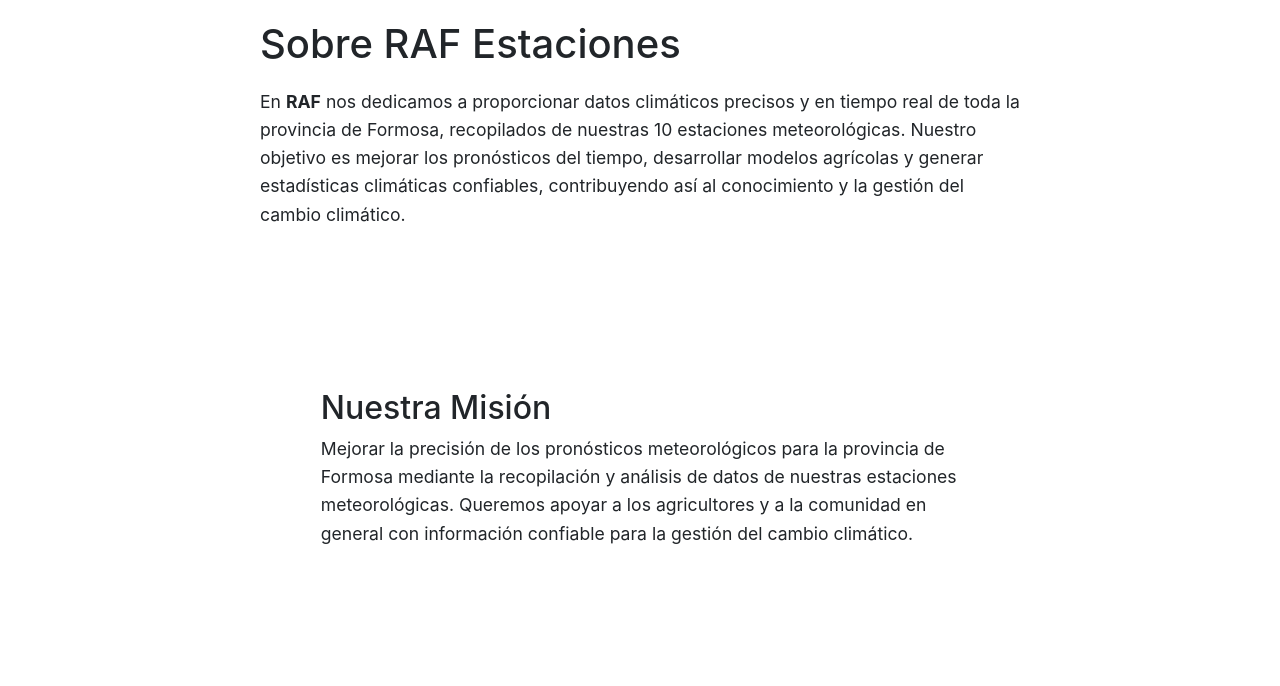
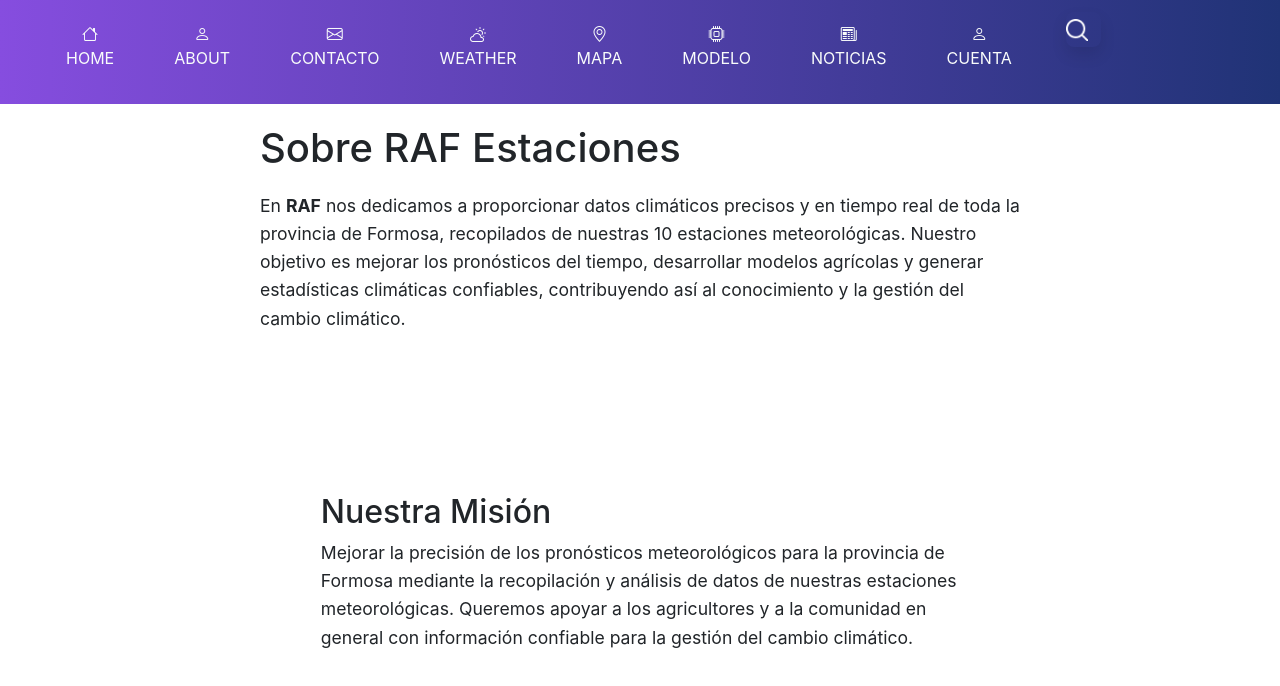
Before and after one commit to Fermosa-Weather/Maqueta_proyecto, a React (Vite) app in the folder client/: page /about in a window 1280 px wide. Shown: the top 686 px of the page. Built offline with nearby package versions, Linux system fonts and the light colour scheme; a web font is replaced by a local one.

Commit message:
Se agrego el nav en about

```diff
--- a/client/src/about.jsx
+++ b/client/src/about.jsx
@@ -1,9 +1,11 @@
 import React from 'react'
 import Acerca_nosotros from './components/about/acerca_nosotros'
+import Nav from './components/Navbar/Nav'
 
 function About() {
   return (
     <div>
+        <Nav></Nav>
         <Acerca_nosotros></Acerca_nosotros>
     </div>
   )
```
